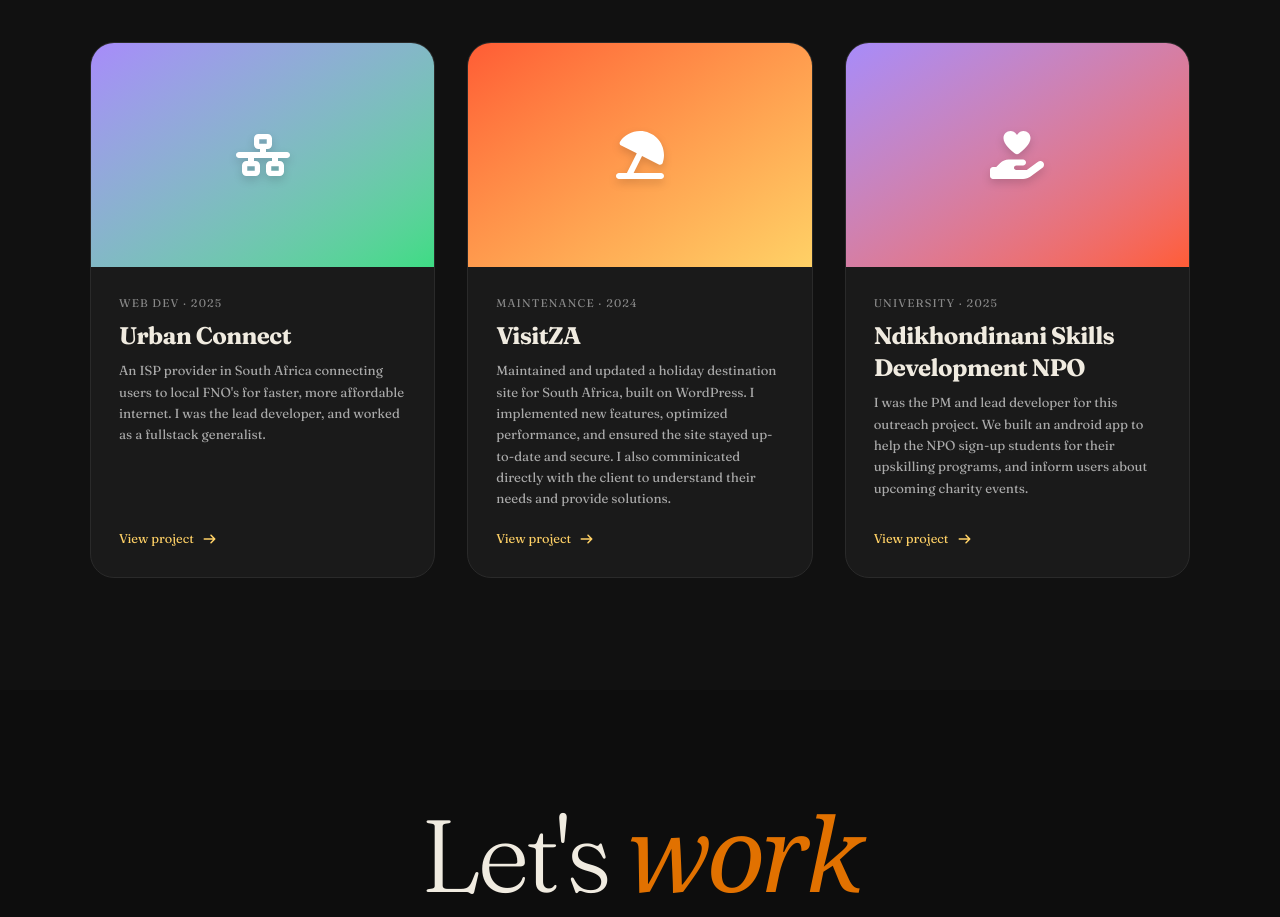
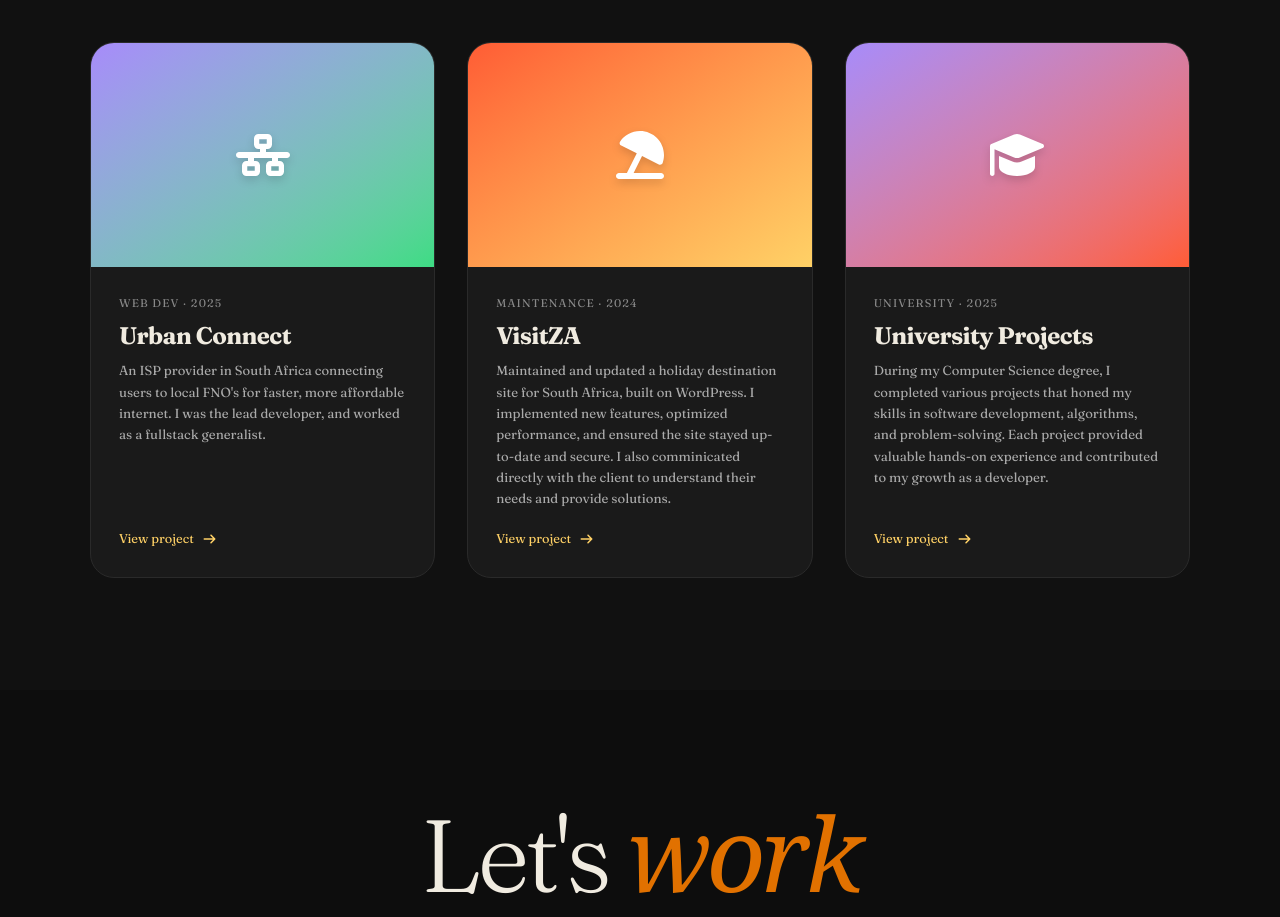
Before and after one commit to Hartslief/Personal_Website, a Next.js app: page / in a window 1280 px wide. Shown: the part 1082-1999 px from the top of the page. Built offline with nearby package versions, Linux system fonts and the light colour scheme.

Commit message:
Updated work experience section to include university work

```diff
--- a/app/components/Work.tsx
+++ b/app/components/Work.tsx
@@ -3,7 +3,7 @@ import Reveal from "./Reveal";
 import { FontAwesomeIcon } from "@fortawesome/react-fontawesome";
 import {
     faNetworkWired,
-    faHandHoldingHeart,
+    faGraduationCap,
     faUmbrellaBeach,
     faArrowRight,
 } from "@fortawesome/free-solid-svg-icons";
@@ -39,12 +39,12 @@ const projects: Project[] = [
     },
     {
         tag: "University · 2025",
-        name: "Ndikhondinani Skills Development NPO",
+        name: "University Projects",
         description:
-            "I was the PM and lead developer for this outreach project. We built an android app to help the NPO sign-up students for their upskilling programs, and inform users about upcoming charity events.",
-        icon: faHandHoldingHeart,
+            "During my Computer Science degree, I completed various projects that honed my skills in software development, algorithms, and problem-solving. Each project provided valuable hands-on experience and contributed to my growth as a developer.",
+        icon: faGraduationCap,
         gradient: "from-pop4 to-pop1",
-        href: "https://calebhartslief.co.za/blog/ndikhondinani-skills-development",
+        href: "https://github.com/CalebHartsliefST10255912",
     },
 ];
 
```
